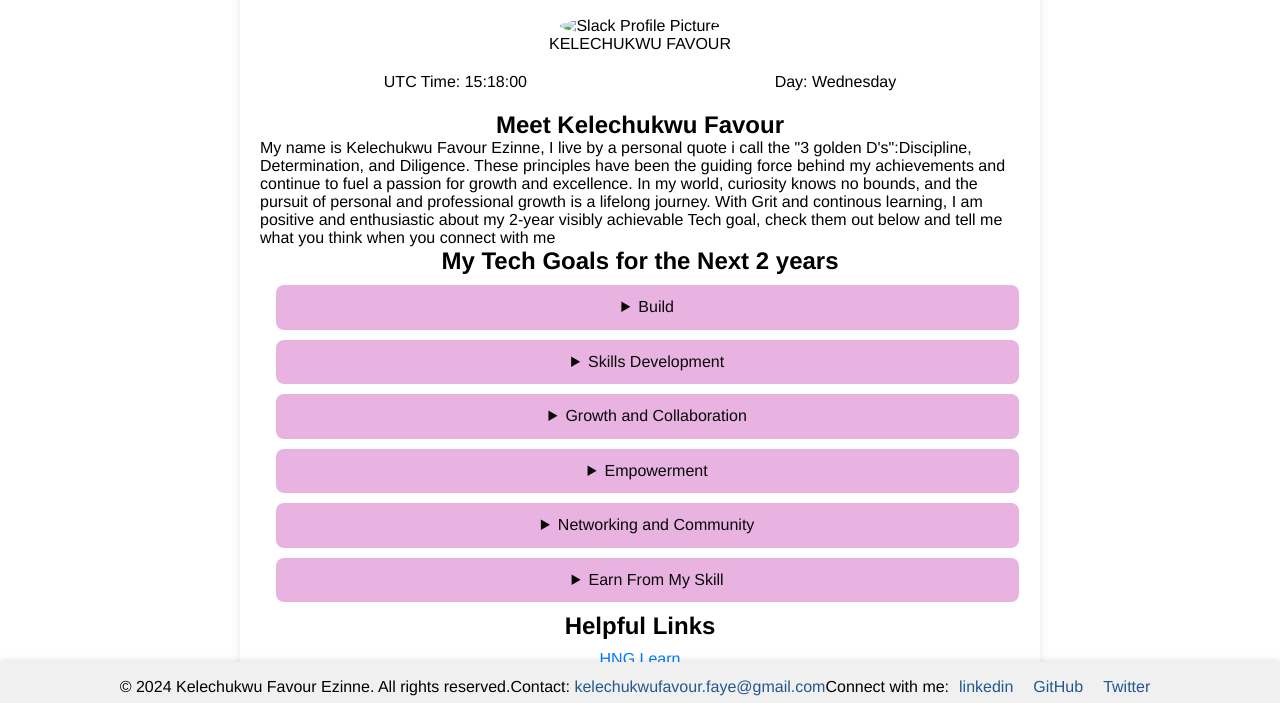
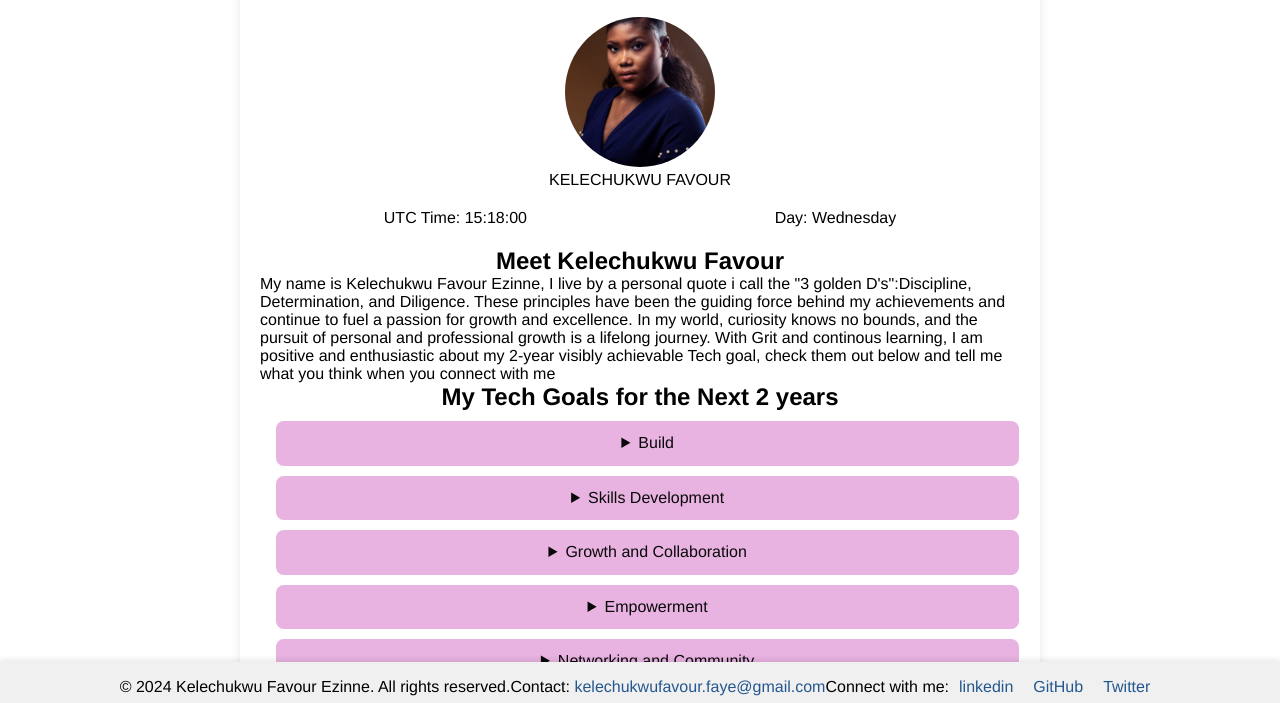
Before and after one commit to kelechukwufavour/hng11, a plain HTML site: page index.html in a window 1280 px wide. Shown: the part 88-791 px from the top of the page. Drawn offline with Linux system fonts and the light colour scheme; the site is published under a folder, as on GitHub Pages, so addresses that start at the root find nothing.

Commit message:
update index.html

```diff
--- a/index.html
+++ b/index.html
@@ -10,7 +10,7 @@
     <div id="container">
         <h1> My Tech Vision Board </h1>
         <div id="profile">
-            <img id="profile_image" data-testid="slackProfilePicture" src="/profile_image.png" alt="Slack Profile Picture">
+            <img id="profile_image" data-testid="slackProfilePicture" src="./profile_image.png" alt="Slack Profile Picture">
             <p id="slack-name" data-testid="slackDisplayName">KELECHUKWU FAVOUR</p>
             <p id="slackEmail" data-testid="kelechukwufavour.faye@gmail.com"></p>
         </div>
```
